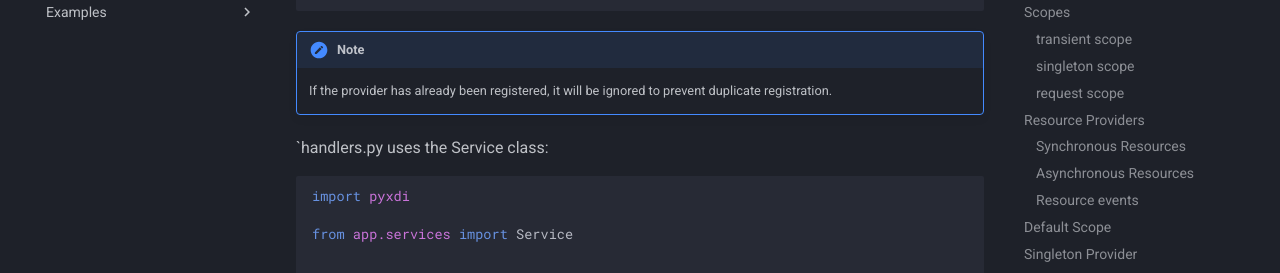
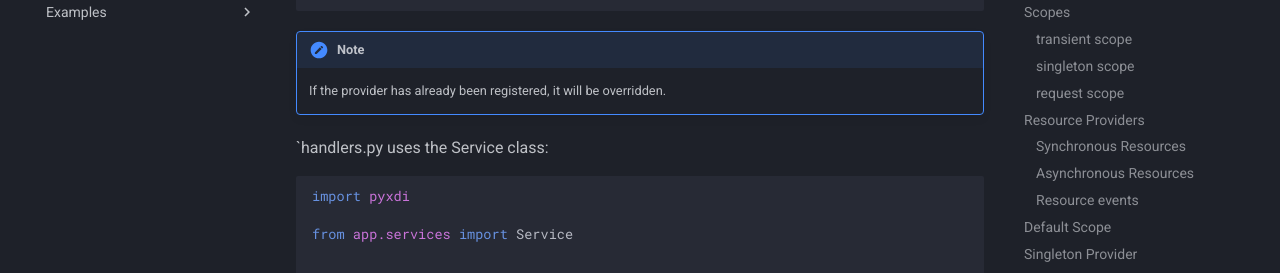
Before and after one commit to antonrh/anydi, an MkDocs documentation site: the page built from docs/usage.md, in a window 1280 px wide and 900 px high, scrolled down 11676 px. Shown: the part 177-450 px from the top of the window. Built offline with MkDocs 1.6.1 and Material for MkDocs 9.7.7, drawn with Linux system fonts in a browser that asks for light colours; comment, search, counter and statistics services are not loaded.

Commit message:
Update docs

```diff
--- a/docs/usage.md
+++ b/docs/usage.md
@@ -559,7 +559,7 @@ def register_providers(di: pyxdi.PyxDI) -> None:
 
 !!! note
 
-    If the provider has already been registered, it will be ignored to prevent duplicate registration.
+    If the provider has already been registered, it will be overridden.
 
 `handlers.py uses the Service class:
 
```
